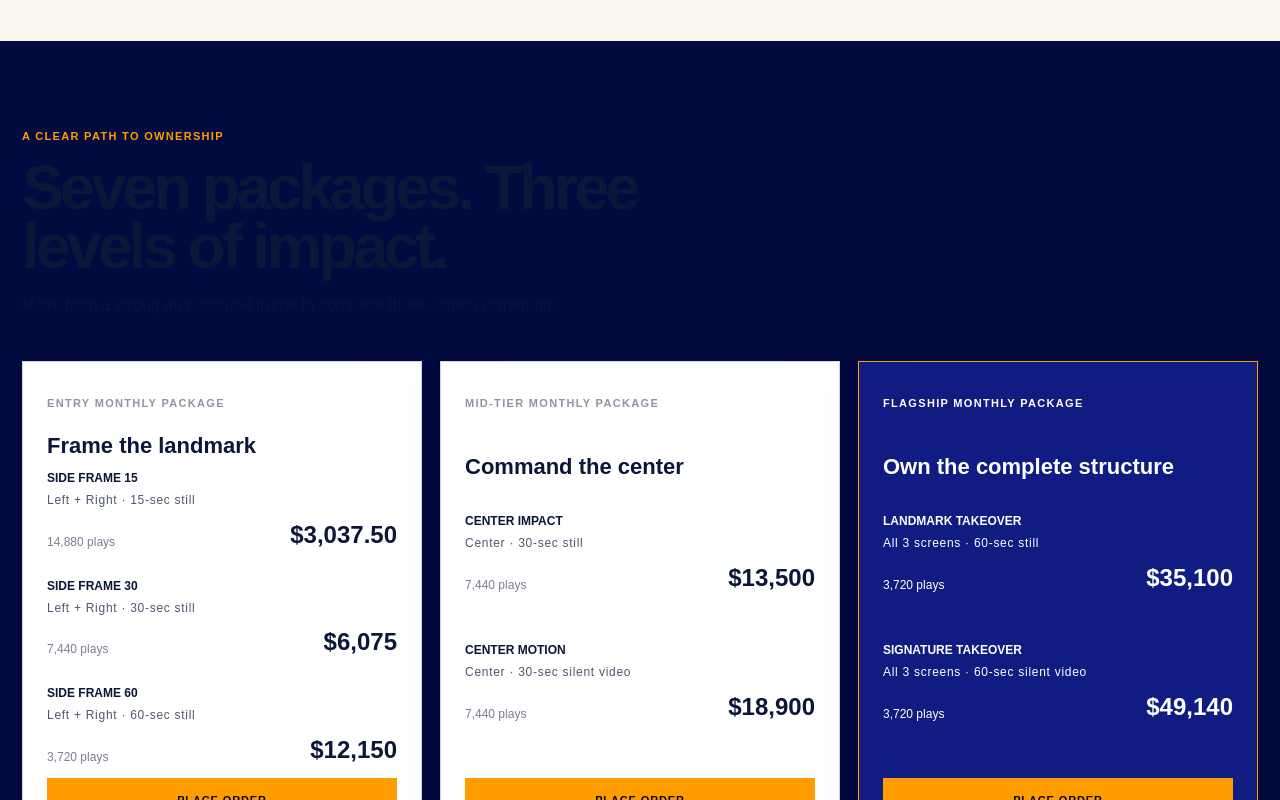
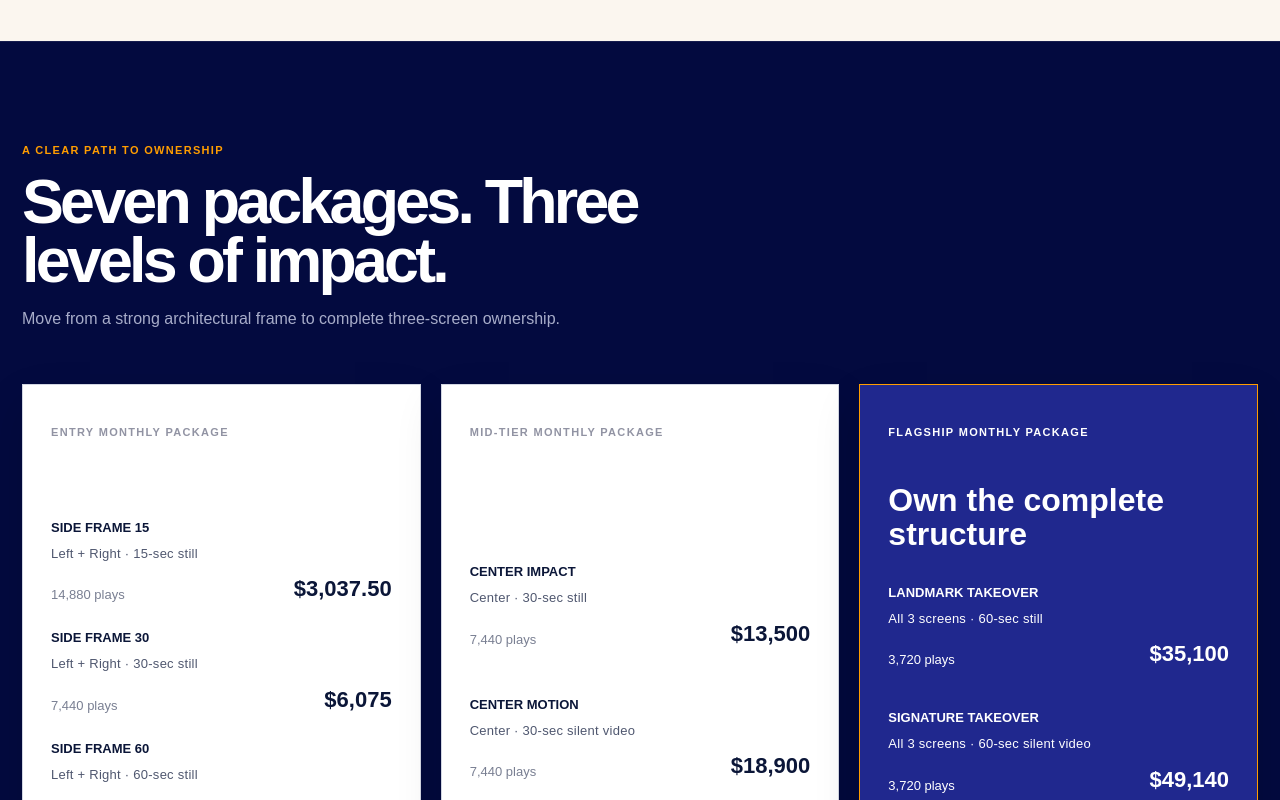
Before and after one commit to SajoRuiz/LA_GRANDIOSA_FALLBACK, a Next.js app: page / in a window 1280 px wide. Shown: the part 3240-4040 px from the top of the page. Built offline with nearby package versions, Linux system fonts and the light colour scheme.

Commit message:
Match package section and signature spacing to reference

```diff
--- a/app/page.module.css
+++ b/app/page.module.css
@@ -514,18 +514,26 @@
 }
 
 .packageSection {
-  background: #f6f1ea;
-  color: #0b1638;
+  padding-top: clamp(72px, 8vw, 112px);
+  padding-bottom: clamp(92px, 10vw, 136px);
+  background: var(--deep);
+  color: var(--white);
+  border-top: 1px solid rgba(255, 255, 255, 0.08);
 }
 
 .packageSection .sectionHeading {
-  margin-bottom: 42px;
+  margin-bottom: 52px;
 }
 
 .packageSection .sectionHeading h2 {
   max-width: none;
   font-size: clamp(2.8rem, 4.9vw, 5.4rem);
   line-height: 0.94;
+  color: var(--white);
+}
+
+.packageSection .sectionHeading > p:last-child {
+  color: rgba(232, 236, 255, 0.72);
 }
 
 .packagesTitle {
@@ -536,21 +544,21 @@
 .packageGrid {
   display: grid;
   grid-template-columns: repeat(3, minmax(0, 1fr));
-  gap: 18px;
+  gap: 20px;
 }
 
 .packageCard {
   display: grid;
-  gap: 14px;
-  min-height: 480px;
-  padding: 24px 24px 26px;
+  gap: 18px;
+  min-height: 520px;
+  padding: 30px 28px 28px;
   background: var(--white);
   border: 1px solid rgba(210, 214, 226, 1);
-  box-shadow: 0 16px 38px rgba(10, 16, 52, 0.08);
+  box-shadow: 0 20px 44px rgba(0, 0, 0, 0.12);
 }
 
 .featured {
-  background: #101c82;
+  background: #20288e;
   color: var(--white);
   border-color: var(--orange);
 }
@@ -572,26 +580,26 @@
 
 .packageCard h3 {
   margin: 0;
-  font-size: 22px;
-  line-height: 1.05;
+  font-size: clamp(2rem, 2vw, 2.45rem);
+  line-height: 1.08;
 }
 
 .packageItem + .packageItem {
-  margin-top: 16px;
+  margin-top: 10px;
 }
 
 .packageItem h4 {
-  margin: 0 0 6px;
+  margin: 0 0 8px;
   color: #0b1638;
-  font-size: 12px;
+  font-size: 13px;
   text-transform: uppercase;
 }
 
 .packageItem p {
   margin: 0;
   color: rgba(11, 22, 56, 0.72);
-  font-size: 12px;
-  letter-spacing: 0.06em;
+  font-size: 13px;
+  letter-spacing: 0.02em;
   text-transform: none;
 }
 
@@ -600,19 +608,19 @@
   justify-content: space-between;
   align-items: flex-end;
   gap: 14px;
-  margin-top: 10px;
+  margin-top: 12px;
 }
 
 .packageItem span {
   color: rgba(11, 22, 56, 0.55);
-  font-size: 12px;
+  font-size: 13px;
   letter-spacing: 0;
   text-transform: none;
 }
 
 .packageItem strong {
   color: #0b1638;
-  font-size: 24px;
+  font-size: 22px;
 }
 
 .packageButton {
@@ -626,6 +634,8 @@
   grid-template-columns: 1fr 1fr;
   gap: 8vw;
   align-items: center;
+  padding-top: clamp(54px, 7vw, 92px);
+  padding-bottom: clamp(40px, 5vw, 72px);
   background: #f6f1ea;
   color: #0b1638;
   scroll-margin-top: 92px;
```
